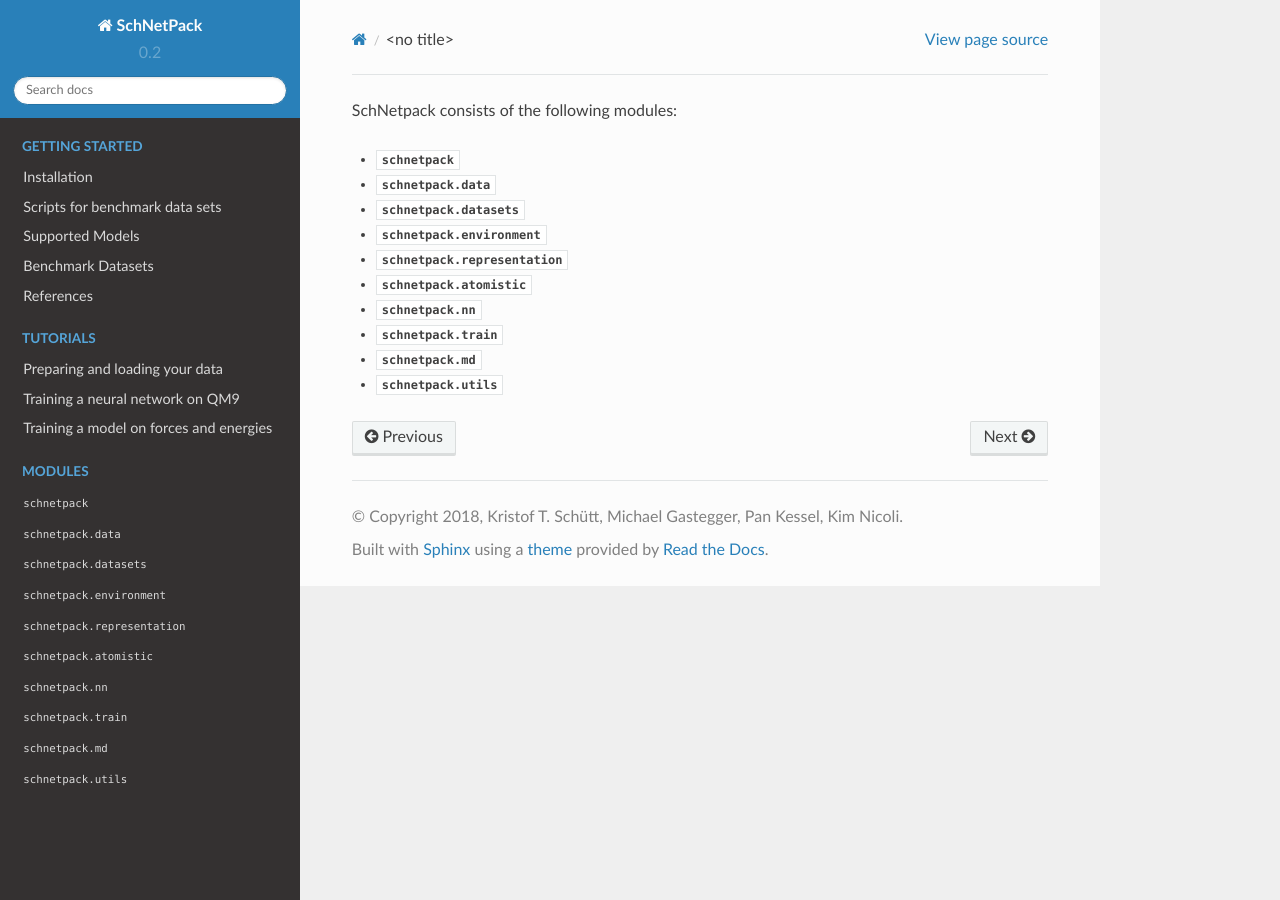
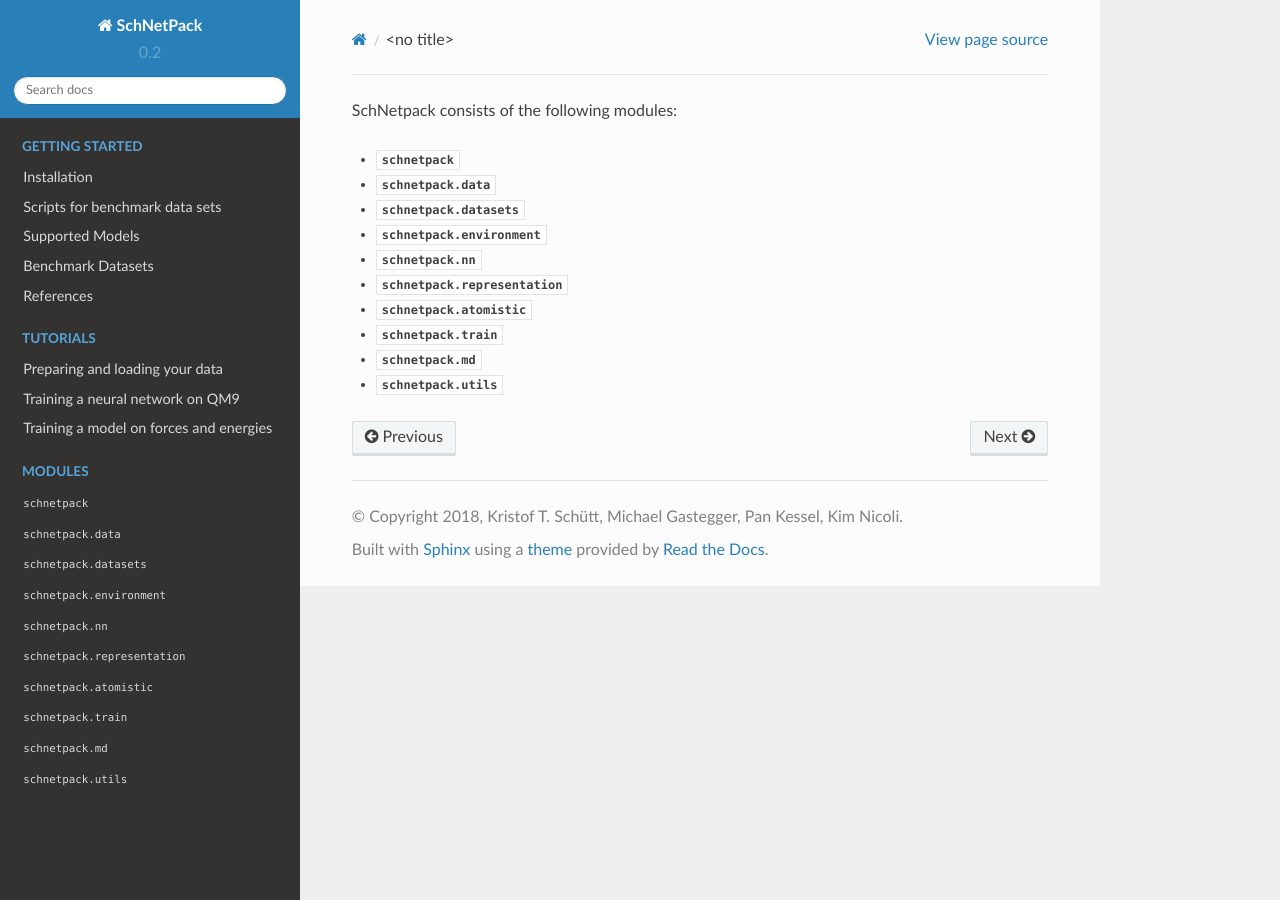
Before and after one commit to atomistic-machine-learning/schnetpack, a Sphinx documentation site: the page built from docs/modules/index.rst, in a window 1280 px wide. Built offline with Sphinx 7.4.7 and the Read the Docs theme 2.0.0, drawn with Linux system fonts in a browser that asks for light colours.

```diff
--- a/docs/modules/index.rst
+++ b/docs/modules/index.rst
@@ -7,9 +7,9 @@ SchNetpack consists of the following modules:
    data
    datasets
    environment
+   nn
    representation
    atomistic
-   nn
    train
    md
    utils
```
